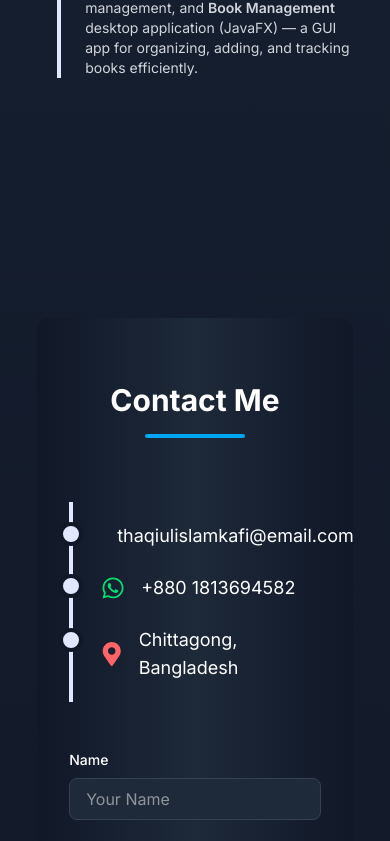
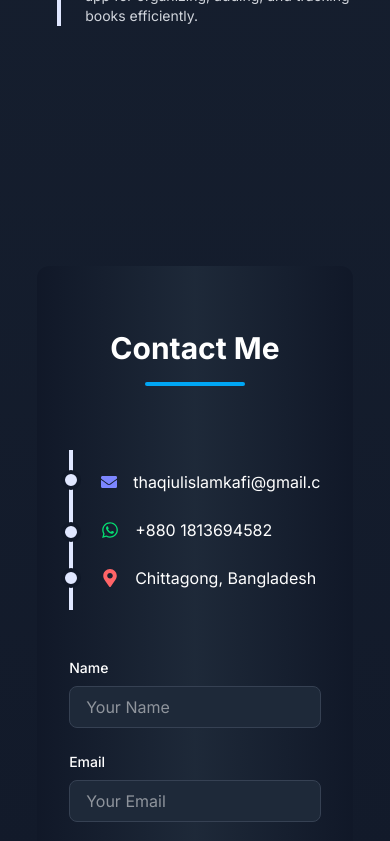
Before and after one commit to thaqiulislamkafi/Portfolio, a React (Vite) app: page / in a window 390 px wide. Shown: the part 6072-6913 px from the top of the page. Built offline with nearby package versions, Linux system fonts and the light colour scheme.

Commit message:
Responsive for tablet

```diff
--- a/src/Components/Body/AboutMe.jsx
+++ b/src/Components/Body/AboutMe.jsx
@@ -6,9 +6,9 @@ const AboutMe = () => {
 			id="about"
 			className="py-20 w-[80.94vw] mx-auto  text-white rounded-xl my-20 inter-font"
 		>
-			<div className="max-w-7xl mx-auto flex flex-col-reverse lg:flex-row lg:items-center gap-12 md:px-12">
+			<div className="max-w-7xl mx-auto flex flex-col-reverse lg:flex-row  lg:items-center gap-12 md:px-12">
 				{/* Left Side - Timeline */}
-				<div className="relative pl-8 border-l-4 border-indigo-100">
+				<div className="relative pl-8 border-l-4 border-indigo-100 lg:min-w-lg">
 					{/* Timeline Item */}
 					<div className="mb-8 relative group ">
 						<span className="absolute -left-[46px] top-0.5 w-6 h-6 bg-indigo-100 rounded-full border-4 border-gray-900 transition-colors duration-300 group-hover:bg-sky-500"></span>
@@ -39,7 +39,7 @@ const AboutMe = () => {
 				</div>
 
 				{/* Right Side */}
-				<div>
+				<div className="">
 					<h2 className="text-3xl font-bold mb-6">About Me</h2>
 					<p className="text-gray-300 mb-10">
 						I’m a passionate full-stack developer who loves creating scalable
--- a/src/Components/Body/Contact.jsx
+++ b/src/Components/Body/Contact.jsx
@@ -13,22 +13,22 @@ const Contact = () => {
           {/* Left Side */}
           <div className="relative pl-7 border-l-4 h-fit border-indigo-100 py-5">
             {/* Point markers */}
-            <div className="absolute -left-3.5 top-5 w-6 h-6 bg-indigo-100 rounded-full border-4 border-gray-900"></div>
-            <div className="absolute -left-3.5 top-18 md:top-24 w-6 h-6 bg-indigo-100 rounded-full border-4 border-gray-900"></div>
-            <div className="absolute -left-3.5 top-31.5 md:top-43 w-6 h-6 bg-indigo-100 rounded-full border-4 border-gray-900"></div>
+            <div className="absolute -left-3 md:-left-3.5 top-5 md:w-6 w-5 h-5 md:h-6 bg-indigo-100 rounded-full border-4 border-gray-900"></div>
+            <div className="absolute -left-3 md:-left-3.5 top-18 md:top-24 md:w-6 w-5 h-5 md:h-6 bg-indigo-100 rounded-full border-4 border-gray-900"></div>
+            <div className="absolute -left-3 md:-left-3.5 top-29.5 md:top-43 md:w-6 w-5 h-5 md:h-6 bg-indigo-100 rounded-full border-4 border-gray-900"></div>
 
             {/* Info Items */}
             <div className="mb-6 md:mb-12 flex items-center gap-4">
-              <FaEnvelope className="text-indigo-400 text-2xl" />
-              <p className="text-lg">thaqiulislamkafi@email.com</p>
+              <FaEnvelope className="text-indigo-400 text-lg md:text-2xl" />
+              <p className="md:text-lg line-clamp-1">thaqiulislamkafi@gmail.com</p>
             </div>
             <div className="mb-6 md:mb-12 flex items-center gap-4">
-              <FaWhatsapp className="text-green-400 text-2xl" />
-              <p className="text-lg">+880 1813694582</p>
+              <FaWhatsapp className="text-green-400 text-lg md:text-2xl" />
+              <p className="md:text-lg">+880 1813694582</p>
             </div>
             <div className="flex items-center gap-4">
-              <FaMapMarkerAlt className="text-red-400 text-2xl" />
-              <p className="text-lg">Chittagong, Bangladesh</p>
+              <FaMapMarkerAlt className="text-red-400 text-lg md:text-2xl" />
+              <p className="md:text-lg">Chittagong, Bangladesh</p>
             </div>
           </div>
 
--- a/src/Components/Body/Education.jsx
+++ b/src/Components/Body/Education.jsx
@@ -4,12 +4,12 @@ import { FaUniversity, FaCalendarAlt, FaMapMarkerAlt } from "react-icons/fa";
 const Education = () => {
   return (
     <div id="education" className="w-[80.94vw] mx-auto my-20 rounded-xl  text-white md:p-10 inter-font">
-      <div className="flex flex-col md:flex-row gap-10">
+      <div className="flex flex-col lg:flex-row gap-10">
 
         {/* Left Side */}
         <div className="flex-1">
           <h2 className="text-4xl font-bold mb-4">Education</h2>
-          <p className="text-lg leading-relaxed mb-8">
+          <p className="md:text-lg leading-relaxed mb-8">
             I’m currently pursuing my Bachelor’s degree in{" "}
             <span className="font-semibold">Computer Science & Engineering</span> at Premier University, Chittagong.
             This journey began in 2023, and I’m dedicated to mastering both
--- a/src/Components/Body/Projects.jsx
+++ b/src/Components/Body/Projects.jsx
@@ -46,7 +46,7 @@ const Projects = () => {
 					and user-friendly applications.
 				</p>
 
-				<div className="grid grid-cols-1 lg:grid-cols-3 justify-center gap-6 mt-10">
+				<div className="grid grid-cols-1 md:grid-cols-2 lg:grid-cols-3 justify-center gap-6 mt-10">
 					{projects.map((project, idx) => (
 						<div
 							key={idx}
--- a/src/Components/SideNavbar.jsx
+++ b/src/Components/SideNavbar.jsx
@@ -15,7 +15,7 @@ const SideNavbar = () => {
   };
 
   return (
-    <div className="fixed hidden lg:flex top-1/2 left-3 2  flex-col from-gray-900 via-gray-800 to-gray-900 rounded-4xl shadow-lg z-50">
+    <div className="fixed hidden md:flex top-1/2 left-3 -translate-y-1/2  flex-col from-gray-900 via-gray-800 to-gray-900 rounded-4xl shadow-lg z-50">
       {navItems.map((item) => (
         <button
           key={item.id}
```
